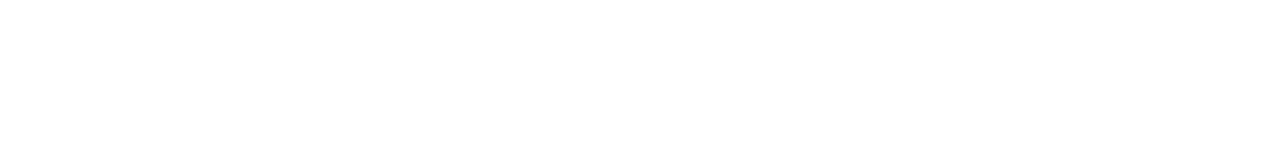
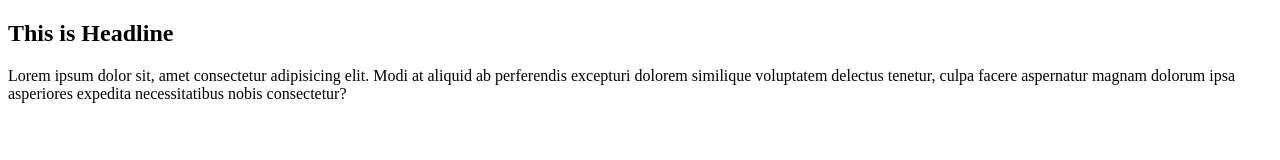
Before and after one commit to henwi/webdev-crash-course, a plain HTML site: page css-22-Final_Project/index.html in a window 1280 px wide. Drawn offline with Linux system fonts and the light colour scheme.

Commit message:
Add Headline

```diff
--- a/css-22-Final_Project/index.html
+++ b/css-22-Final_Project/index.html
@@ -6,5 +6,19 @@
     <meta name="viewport" content="width=device-width, initial-scale=1.0" />
     <title>Document</title>
   </head>
-  <body></body>
+  <body>
+    <header>
+      <main>
+        <section>
+          <h1>This is Headline</h1>
+          <p>
+            Lorem ipsum dolor sit, amet consectetur adipisicing elit. Modi at
+            aliquid ab perferendis excepturi dolorem similique voluptatem
+            delectus tenetur, culpa facere aspernatur magnam dolorum ipsa
+            asperiores expedita necessitatibus nobis consectetur?
+          </p>
+        </section>
+      </main>
+    </header>
+  </body>
 </html>
```
